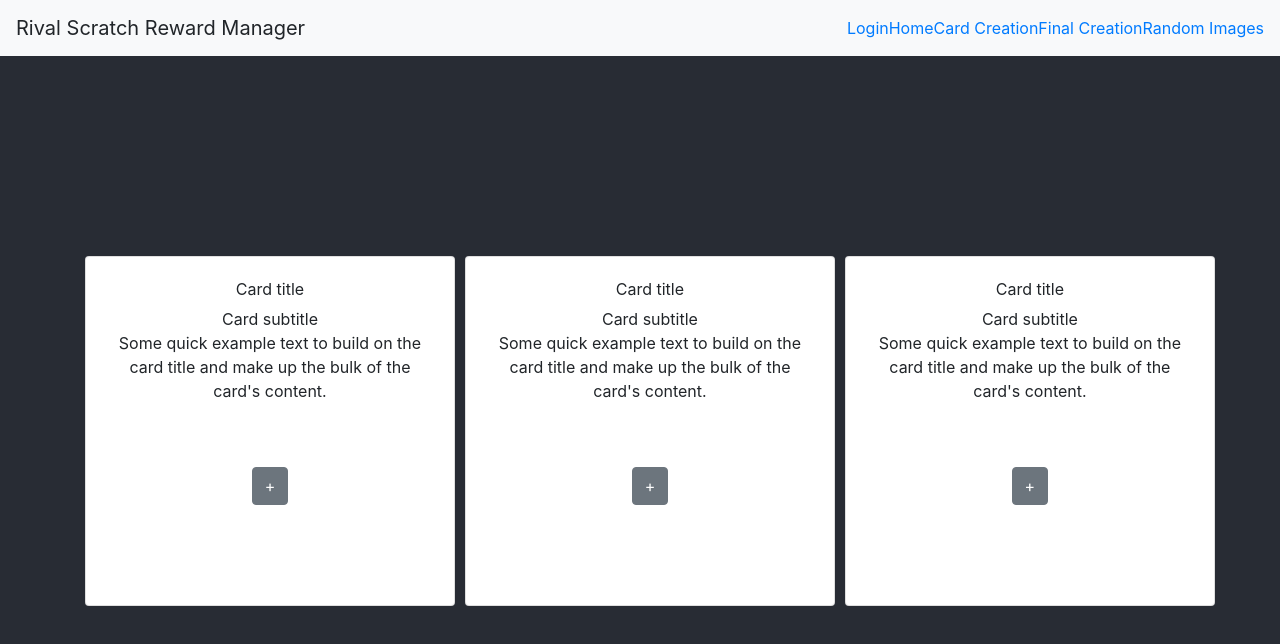
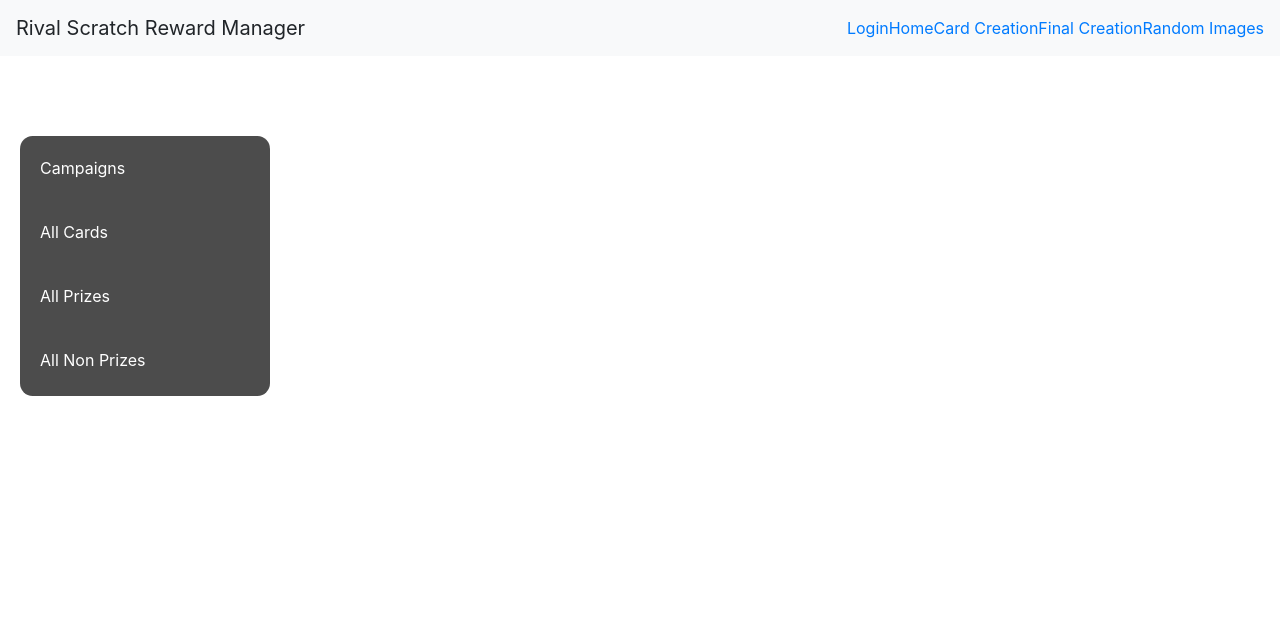
Before and after one commit to janjosef777/RivalProject, a React (Create React App) app: page / in a window 1280 px wide. Shown: the top 644 px of the page. Built offline with nearby package versions, Linux system fonts and the light colour scheme.

Commit message:
Some stuff I did

```diff
--- /dev/null
+++ b/src/components/Cards.js
@@ -0,0 +1,25 @@
+import React, { Component } from 'react';
+import Upload from '../upload/Upload';
+import { Card, Button, CardTitle, CardText } from 'reactstrap';
+
+
+class Cards extends React.Component {
+    constructor(props) {
+        super(props);
+        const cards = [1, 2, 3, 4, 5];
+        this.listItems = cards.map((card) =>
+            <li>{card}</li>
+        );
+    }
+
+
+    render(){
+        return(
+            <div>
+                <ul>{this.listItems}</ul>
+            </div>
+        )
+    }
+}
+
+export default Cards;
--- a/src/components/Home.js
+++ b/src/components/Home.js
@@ -5,12 +5,26 @@ import '../styles/home.css';
 import { BrowserRouter as Router, Route } from 'react-router-dom';
 import { Link } from 'react-router-dom';
 import CardCreation from './CardCreation';
+import Cards from './Cards';
 
 class Home extends React.Component {
     render(){
         return(
+            <Router>
             <div className="Home">
-            <Router>
+                <div className="Home-Sidebar">
+
+                        <ul>
+                            <li><Link to="/allcampaigns">Campaigns</Link></li>
+                            <li><Link to="/allcards">All Cards</Link></li>
+                            <li><Link to="/allprizes">All Prizes</Link></li>
+                            <li><Link to="/allnonprizes">All Non Prizes</Link></li>
+                        </ul>
+
+                </div>
+                <Route exact path="/allcards" component={Cards} />
+
+            {/* <Router>
                 <div className="container">
                 <Card className="cardCampaign">
                     <CardBody>
@@ -45,8 +59,9 @@ class Home extends React.Component {
                 </Card>
                 </div>
                 <Route exact path="/cardcreation" component={CardCreation} />
+            </Router> */}
+            </div>
             </Router>
-            </div>
         )
     }
 }
--- a/src/styles/home.css
+++ b/src/styles/home.css
@@ -1,7 +1,9 @@
 .Home {
     width: 100%;
     height: 100vh;
-    background-color: #282c34;
+    background-color: #fff;
+    position: absolute;
+    display: flex;
 }
 
 .container {
@@ -17,3 +19,32 @@
     height: 350px;
     text-align: center;
 }
+
+.Home-Sidebar{
+    width: 100%;
+    height: 260px;
+    max-width: 250px;
+    background: rgba(0,0,0,0.7);
+    border-radius: 5%;
+    position: relative;
+    top: 10vh;
+    left: 20px;
+}
+
+.Home-Sidebar ul{
+    list-style-type: none;
+    padding: 0;
+}
+
+.Home-Sidebar ul li{
+    padding: 20px;
+}
+
+.Home-Sidebar ul li a{
+    text-decoration: none;
+    color: #fff;
+}
+
+.Home-Sidebar ul li:hover{
+    background: rgba(255,255,255,0.4);
+}
```
Also changed, not shown: src/components/Campaigns.js (added), src/components/NonPrizes.js (added), 1 other file (tests, documents, lock files or other folders).
